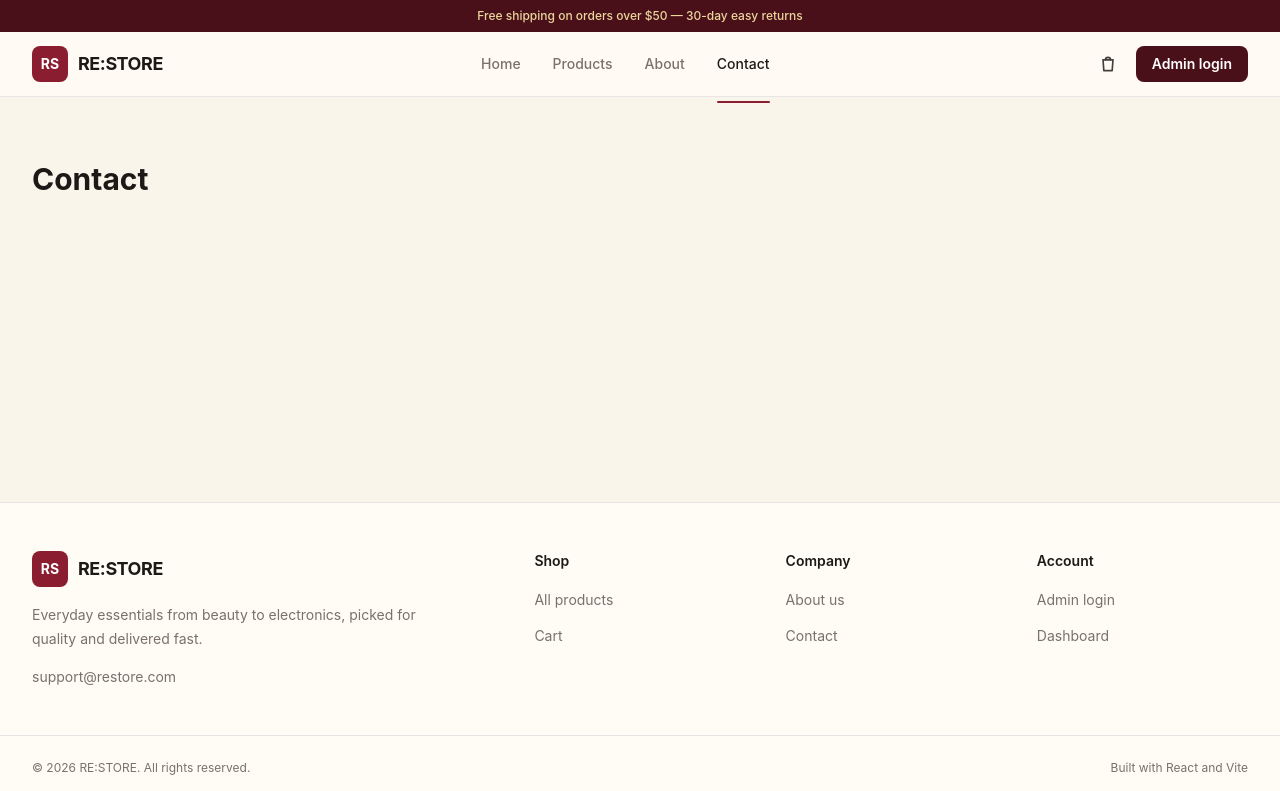
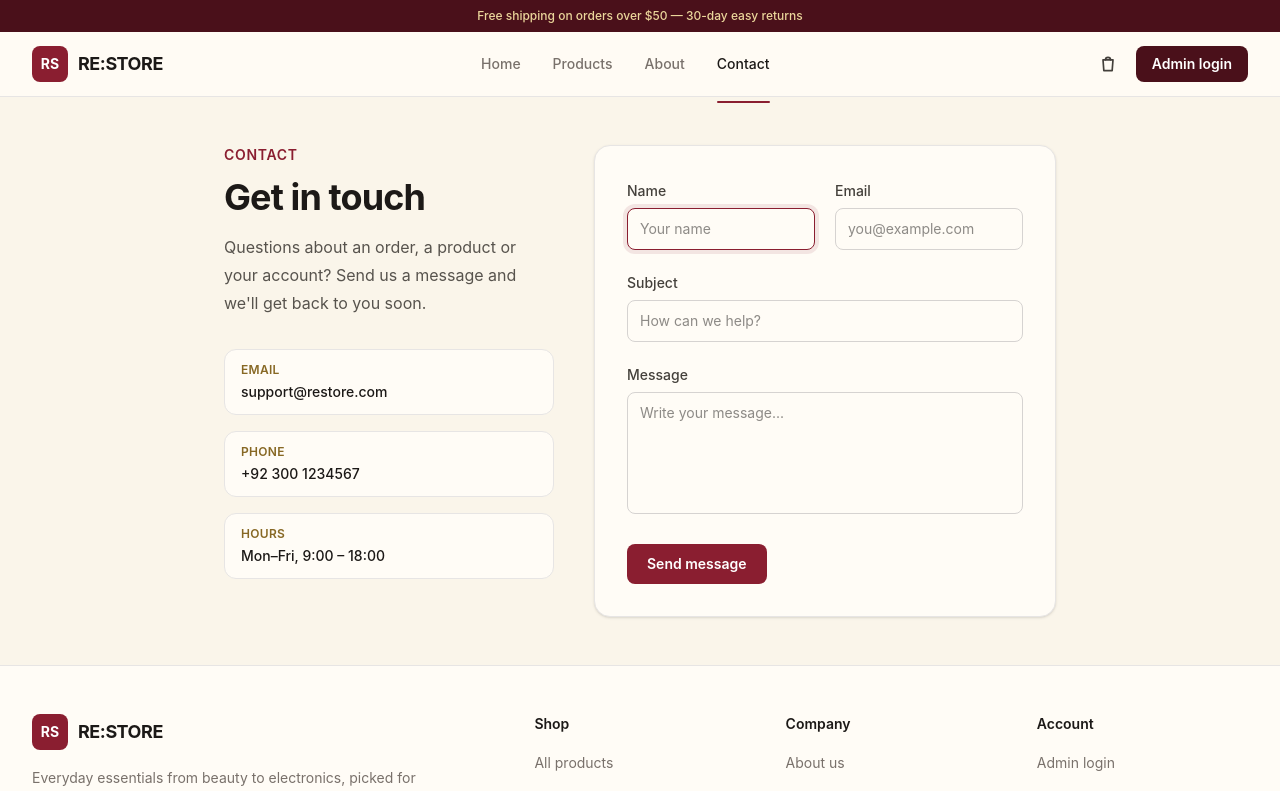
Before and after one commit to HassamKhan0826/React-E-Commerce-Admin-Management-System, a React (Vite) app in the folder react-ecommerce/: page /contact in a window 1280 px wide. Shown: the top 791 px of the page. Built offline with nearby package versions, Linux system fonts and the light colour scheme.

Commit message:
feat(contact): add contact form with validation
- Controlled inputs, error messages and success message
- Messages are saved to localStorage

```diff
--- a/react-ecommerce/src/pages/Contact.jsx
+++ b/react-ecommerce/src/pages/Contact.jsx
@@ -1,8 +1,192 @@
+import { useEffect, useRef, useState } from "react";
+import Container from "../components/Container";
+import Button from "../components/Button";
+import { useLocalStorage } from "../hooks/useLocalStorage";
+
+const initialForm = {
+  name: "",
+  email: "",
+  subject: "",
+  message: "",
+};
+
+const contactDetails = [
+  { label: "Email", value: "support@restore.com" },
+  { label: "Phone", value: "+92 300 1234567" },
+  { label: "Hours", value: "Mon–Fri, 9:00 – 18:00" },
+];
+
+const inputClass =
+  "mt-1.5 w-full rounded-lg border border-stone-300 bg-cream-50 px-3 py-2.5 text-sm text-stone-900 outline-none transition focus:border-brand-600 focus:ring-4 focus:ring-brand-600/10";
+
+function validate(form) {
+  const errors = {};
+
+  if (!form.name.trim()) {
+    errors.name = "Name is required.";
+  }
+
+  if (!form.email.trim()) {
+    errors.email = "Email is required.";
+  } else if (!/^\S+@\S+\.\S+$/.test(form.email)) {
+    errors.email = "Enter a valid email address.";
+  }
+
+  if (!form.subject.trim()) {
+    errors.subject = "Subject is required.";
+  }
+
+  if (!form.message.trim()) {
+    errors.message = "Message is required.";
+  } else if (form.message.trim().length < 10) {
+    errors.message = "Message should be at least 10 characters.";
+  }
+
+  return errors;
+}
+
 function Contact() {
+  const [, setMessages] = useLocalStorage("messages", []);
+  const [form, setForm] = useState(initialForm);
+  const [errors, setErrors] = useState({});
+  const [success, setSuccess] = useState(false);
+  const nameInputRef = useRef(null);
+
+  useEffect(() => {
+    nameInputRef.current?.focus();
+  }, []);
+
+  const handleChange = (event) => {
+    const { name, value } = event.target;
+
+    setForm((current) => ({ ...current, [name]: value }));
+    setErrors((current) => ({ ...current, [name]: "" }));
+    setSuccess(false);
+  };
+
+  const handleSubmit = (event) => {
+    event.preventDefault();
+
+    const validationErrors = validate(form);
+
+    if (Object.keys(validationErrors).length > 0) {
+      setErrors(validationErrors);
+      return;
+    }
+
+    const newMessage = {
+      id: Date.now(),
+      name: form.name.trim(),
+      email: form.email.trim(),
+      subject: form.subject.trim(),
+      message: form.message.trim(),
+      date: new Date().toISOString(),
+      read: false,
+    };
+
+    setMessages((current) => [newMessage, ...current]);
+
+    setSuccess(true);
+    setForm(initialForm);
+    setErrors({});
+    nameInputRef.current?.focus();
+  };
+
   return (
-    <section className="mx-auto max-w-7xl px-4 py-16 sm:px-6 lg:px-8">
-      <h1 className="text-3xl font-bold">Contact</h1>
-    </section>
+    <Container size="narrow">
+      <div className="grid gap-10 lg:grid-cols-[1fr_1.4fr]">
+        <div>
+          <p className="text-sm font-semibold uppercase tracking-wider text-brand-600">Contact</p>
+          <h1 className="mt-3 text-4xl font-bold tracking-tight text-stone-900">Get in touch</h1>
+          <p className="mt-4 leading-7 text-stone-600">
+            Questions about an order, a product or your account? Send us a message
+            and we'll get back to you soon.
+          </p>
+
+          <dl className="mt-8 space-y-4">
+            {contactDetails.map((detail) => (
+              <div key={detail.label} className="rounded-xl border border-stone-200 bg-cream-50 px-4 py-3">
+                <dt className="text-xs font-semibold uppercase tracking-wide text-gold-700">{detail.label}</dt>
+                <dd className="mt-1 text-sm font-medium text-stone-900">{detail.value}</dd>
+              </div>
+            ))}
+          </dl>
+        </div>
+
+        <form
+          onSubmit={handleSubmit}
+          noValidate
+          className="rounded-2xl border border-stone-200 bg-cream-50 p-6 shadow-sm sm:p-8"
+        >
+          {success && (
+            <div role="status" className="mb-6 rounded-lg bg-gold-50 px-4 py-3 text-sm font-medium text-gold-800">
+              Thanks! Your message has been sent. We'll reply soon.
+            </div>
+          )}
+
+          <div className="grid gap-5 sm:grid-cols-2">
+            <div>
+              <label htmlFor="contact-name" className="text-sm font-medium text-stone-700">Name</label>
+              <input
+                id="contact-name"
+                ref={nameInputRef}
+                name="name"
+                value={form.name}
+                onChange={handleChange}
+                className={inputClass}
+                placeholder="Your name"
+              />
+              {errors.name && <p className="mt-1 text-xs text-red-600">{errors.name}</p>}
+            </div>
+
+            <div>
+              <label htmlFor="contact-email" className="text-sm font-medium text-stone-700">Email</label>
+              <input
+                id="contact-email"
+                name="email"
+                type="email"
+                value={form.email}
+                onChange={handleChange}
+                className={inputClass}
+                placeholder="you@example.com"
+              />
+              {errors.email && <p className="mt-1 text-xs text-red-600">{errors.email}</p>}
+            </div>
+
+            <div className="sm:col-span-2">
+              <label htmlFor="contact-subject" className="text-sm font-medium text-stone-700">Subject</label>
+              <input
+                id="contact-subject"
+                name="subject"
+                value={form.subject}
+                onChange={handleChange}
+                className={inputClass}
+                placeholder="How can we help?"
+              />
+              {errors.subject && <p className="mt-1 text-xs text-red-600">{errors.subject}</p>}
+            </div>
+
+            <div className="sm:col-span-2">
+              <label htmlFor="contact-message" className="text-sm font-medium text-stone-700">Message</label>
+              <textarea
+                id="contact-message"
+                name="message"
+                rows="5"
+                value={form.message}
+                onChange={handleChange}
+                className={`${inputClass} resize-none`}
+                placeholder="Write your message..."
+              />
+              {errors.message && <p className="mt-1 text-xs text-red-600">{errors.message}</p>}
+            </div>
+          </div>
+
+          <Button type="submit" className="mt-6 w-full sm:w-auto">
+            Send message
+          </Button>
+        </form>
+      </div>
+    </Container>
   );
 }
 
```
